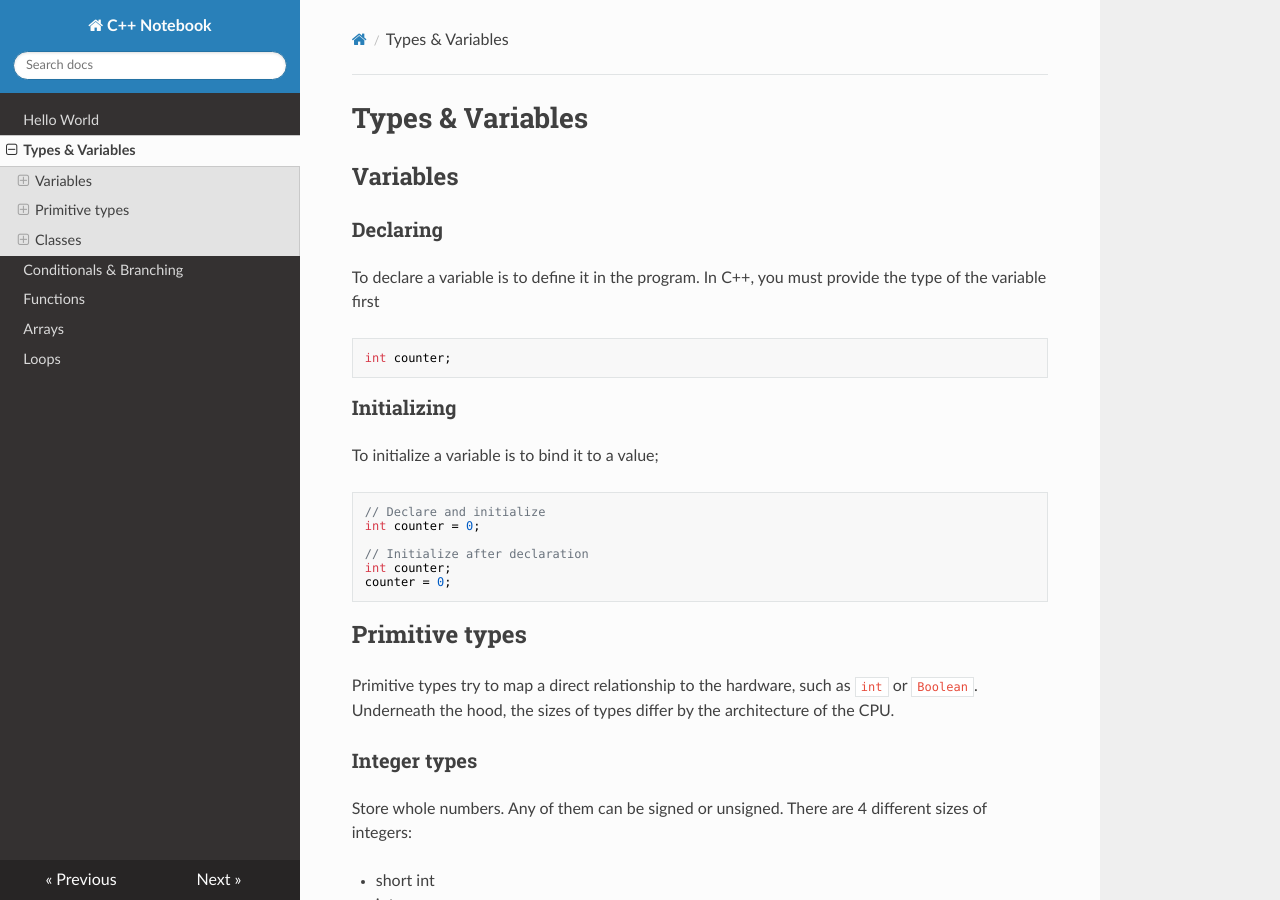
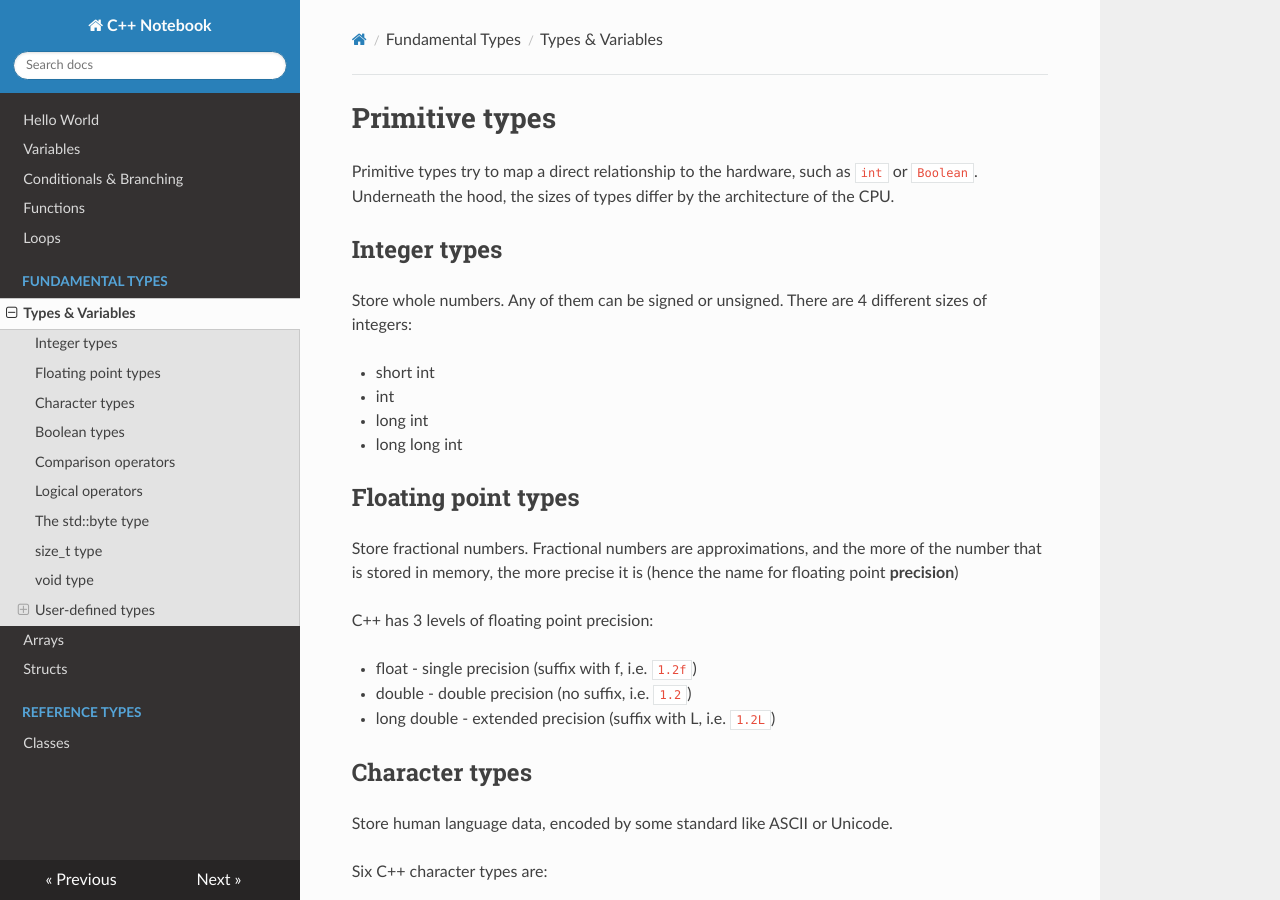
Before and after one commit to ddubson/cpp-notebook, an MkDocs documentation site: the page built from docs/fundamental_types/primitives.md, in a window 1280 px wide and 900 px high. Built offline with MkDocs 1.6.1, drawn with Linux system fonts in a browser that asks for light colours; nearby versions of some CDN libraries; some of the changed text lies outside the part shown.

Commit message:
Add struct content; refactor types sections

````diff
--- a/docs/types-n-variables.md
+++ b/docs/fundamental_types/primitives.md
@@ -1,35 +1,9 @@
-# Types & Variables
-
-## Variables
-
-### Declaring
-
-To declare a variable is to define it in the program.
-In C++, you must provide the type of the variable first
-
-```c++
-int counter;
-```
-
-### Initializing
-
-To initialize a variable is to bind it to a value;
-
-```c++
-// Declare and initialize
-int counter = 0;
-
-// Initialize after declaration
-int counter;
-counter = 0;
-```
-
-## Primitive types
+# Primitive types
 
 Primitive types try to map a direct relationship to the hardware, such as `int` or `Boolean`.
 Underneath the hood, the sizes of types differ by the architecture of the CPU.
 
-### Integer types
+## Integer types
 
 Store whole numbers. Any of them can be signed or unsigned. There are 4 different sizes of integers:
 
@@ -38,7 +12,7 @@ Store whole numbers. Any of them can be signed or unsigned. There are 4 differen
 - long int
 - long long int
 
-### Floating point types
+## Floating point types
 
 Store fractional numbers. Fractional numbers are approximations, and the more of the number that is stored
 in memory, the more precise it is (hence the name for floating point **precision**)
@@ -49,7 +23,7 @@ C++ has 3 levels of floating point precision:
 - double - double precision (no suffix, i.e. `1.2`)
 - long double - extended precision (suffix with L, i.e. `1.2L`)
 
-### Character types
+## Character types
 
 Store human language data, encoded by some standard like ASCII or Unicode.
 
@@ -62,13 +36,13 @@ Six C++ character types are:
 - unsigned char
 - wchar_t - large enough to contain the largest character in the current locale (i.e. Unicode)
 
-### Boolean types
+## Boolean types
 
 Stores either 'true' or 'false'
 
 goes by `bool`
 
-### Comparison operators
+## Comparison operators
 
 Available operators in C++ are:
 
@@ -76,7 +50,7 @@ Available operators in C++ are:
 - **!=** - inequality operator
 - **>,<,>=,<=** - greater than (or equal to), less than (or equal to)
 
-### Logical operators
+## Logical operators
 
 Evaluate boolean logic on bool types
 
@@ -89,13 +63,13 @@ Operators are:
 - ! - NOT (unary)
 - AND, OR - binary
 
-### The std::byte type
+## The std::byte type
 
 Raw memory bit type which allows for bitwise logic operations.
 
 The std::byte comes from the library `cstddef` (standard definitions)
 
-### size_t type
+## size_t type
 
 size_t type comes from library `cstddef` and allows the coder to encode size of objects.
 It can accommodate the largest of types of a given architecture
@@ -104,7 +78,7 @@ Unary operator `sizeof` takes a type operand and returns its size as `size_t` ty
 
 Format specifier: `%zd`
 
-### void type
+## void type
 
 C++ void type is an empty set of values (akin to a `Unit` (Kotlin) or `()` (Haskell) types in
 other languages)
@@ -112,11 +86,11 @@ other languages)
 A value cannot be assigned to a void but a function can potentially return nothing, hence having
 a `void` return type.
 
-### User-defined types
+## User-defined types
 
 There are 3 categories of user-defined types:
 
-#### Enumerations
+### Enumerations
 
 A set of possible values; great for creating categorical concepts.
 
@@ -135,7 +109,7 @@ enum class Color {
 Color color = Color::RED;
 ```
 
-Use [switch statement](conditionals.md) to conditionally branch based on enum value
+Use [switch statement](../conditionals.md) to conditionally branch based on enum value
 
 ```c++
 Color color = Color::RED;
@@ -152,29 +126,7 @@ switch (color) {
 }
 ```
 
-#### Structs
-
-Classes contain data and functions (state and behavior).
-
-Simplest kind of class is a POD -- (Plain old data classes)
-
-```c++
-struct Book {
-    char name[256];
-    int year;
-    int pages;
-};
-
-# Declaring
-int main() {
-    Book myBook; // Auto initialized
-    myBook.year = 1999;
-    printf("The book year is %d", myBook.year)
-    return 0;
-}
-```
-
-#### Unions 🔥
+### Unions 🔥
 
 !!!warning
     Avoid using Unions -- they lead to dangerous memory corruption if not properly handled 🔥
--- a/mkdocs.yml
+++ b/mkdocs.yml
@@ -2,10 +2,15 @@ site_name: C++ Notebook
 theme: readthedocs
 nav:
   - 'Hello World': 'index.md'
-  - 'Types & Variables': 'types-n-variables.md'
+  - 'Variables': 'variables.md'
   - 'Conditionals & Branching': 'conditionals.md'
   - 'Functions': 'functions.md'
-  - 'Arrays': 'arrays.md'
   - 'Loops': 'loops.md'
+  - 'Fundamental Types':
+    - 'Types & Variables': 'fundamental_types/primitives.md'
+    - 'Arrays': 'fundamental_types/arrays.md'
+    - 'Structs': 'fundamental_types/structs.md'
+  - 'Reference Types':
+    - 'Classes': 'reference_types/classes.md'
 markdown_extensions:
   - admonition
````
Also changed, not shown: other parts of docs/fundamental_types/primitives.md (+0 -10 lines), docs/fundamental_types/structs.md (added, +77 -0 lines), docs/reference_types/classes.md (added, +11 -0 lines), docs/variables.md (added, +23 -0 lines), docs/fundamental_types/arrays.md (renamed from docs/arrays.md), 1 other file.
